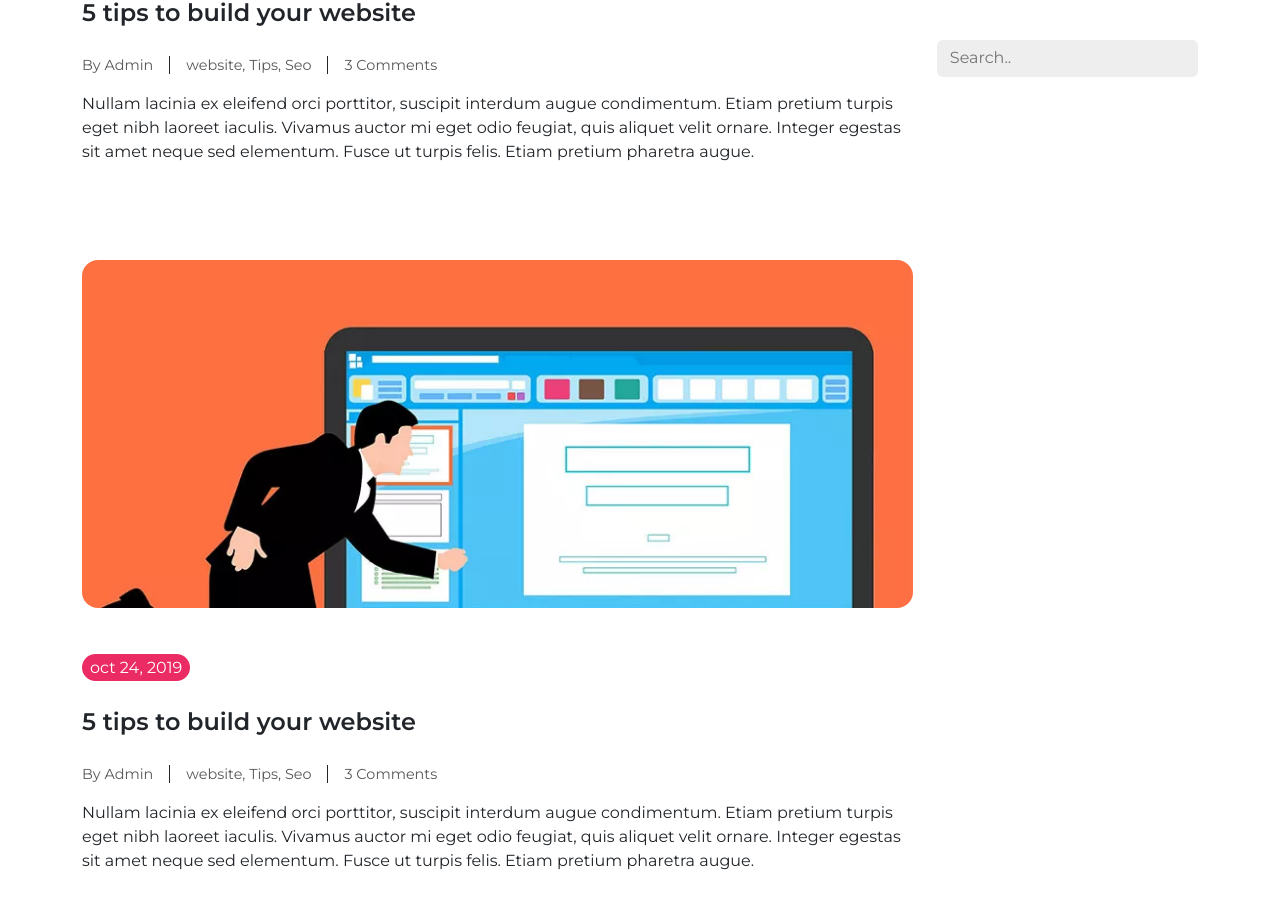
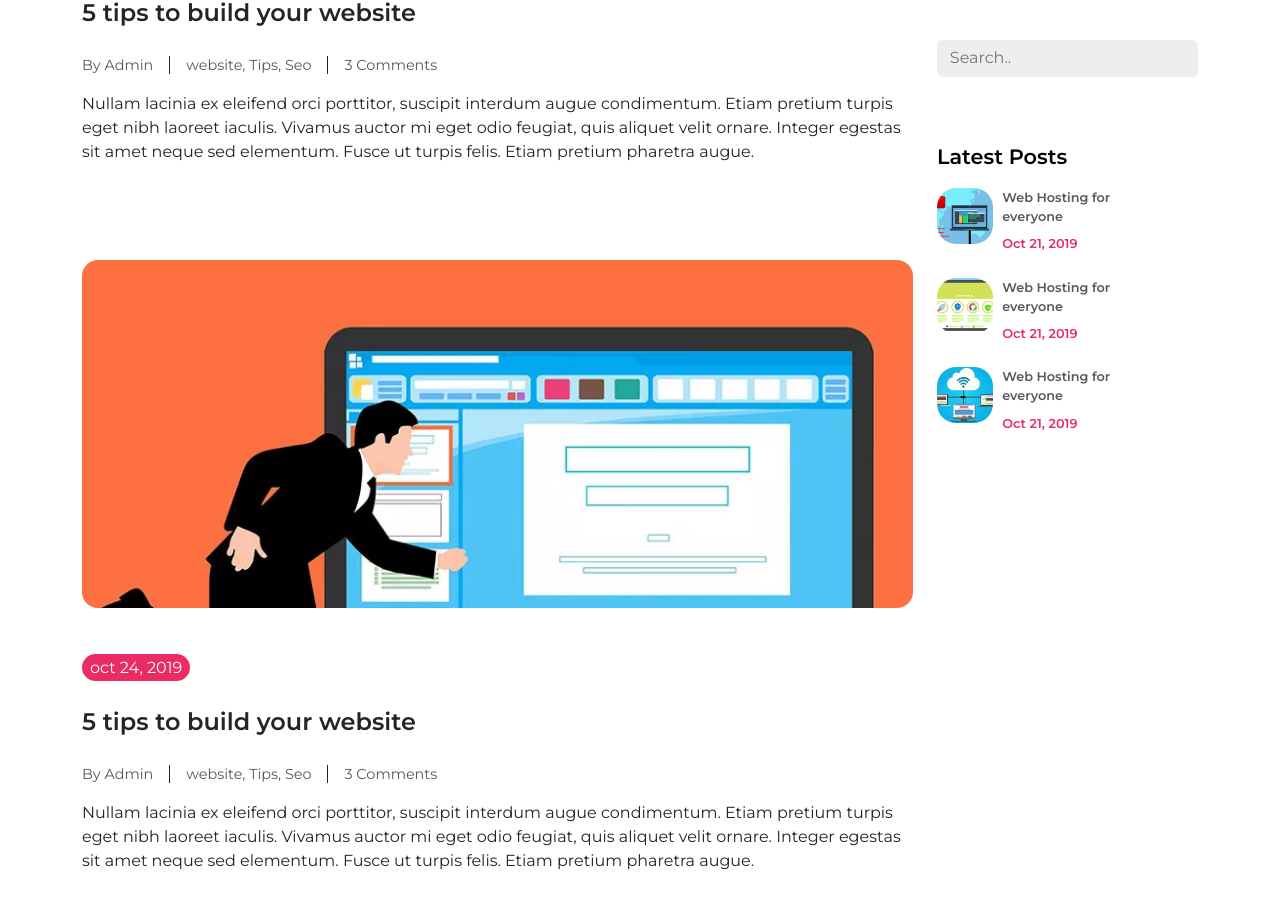
Before and after one commit to krypton225/IT-Host, a React (Create React App) app: page /news in a window 1280 px wide. Shown: the part 978-1887 px from the top of the page. Built offline with nearby package versions, Linux system fonts and the light colour scheme.

Commit message:
ADD ThirdColumn component @ News page

```diff
--- a/src/pages/News/News.tsx
+++ b/src/pages/News/News.tsx
@@ -5,6 +5,7 @@ import { SectionHeader } from "components";
 import { AddPhoto } from "data/photos";
 
 import blogData from "./Blog/blog-data";
+import ThirdColumn from "components/Footer/ThirdColumn/ThirdColumn";
 
 const News = () => {
     useEffect(() => {
@@ -57,6 +58,10 @@ const News = () => {
                             <div className="w-100 mt-5 mx-auto">
                                 <input type="text" name="" id="" className="custom-input rounded-2" placeholder="Search.." />
                             </div>
+
+                            <div className="w-100 mt-5 fw-semibold">
+                                <ThirdColumn titleColor="#000" />
+                            </div>
                         </div>
                     </div>
                 </div>
```
